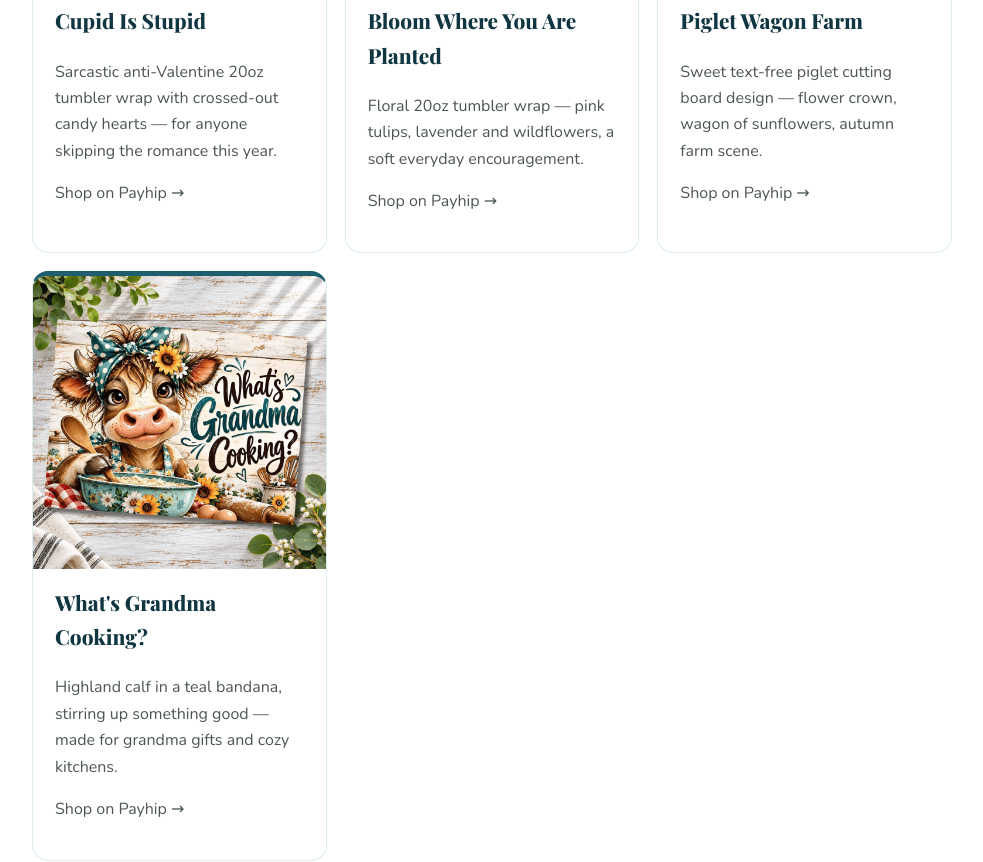
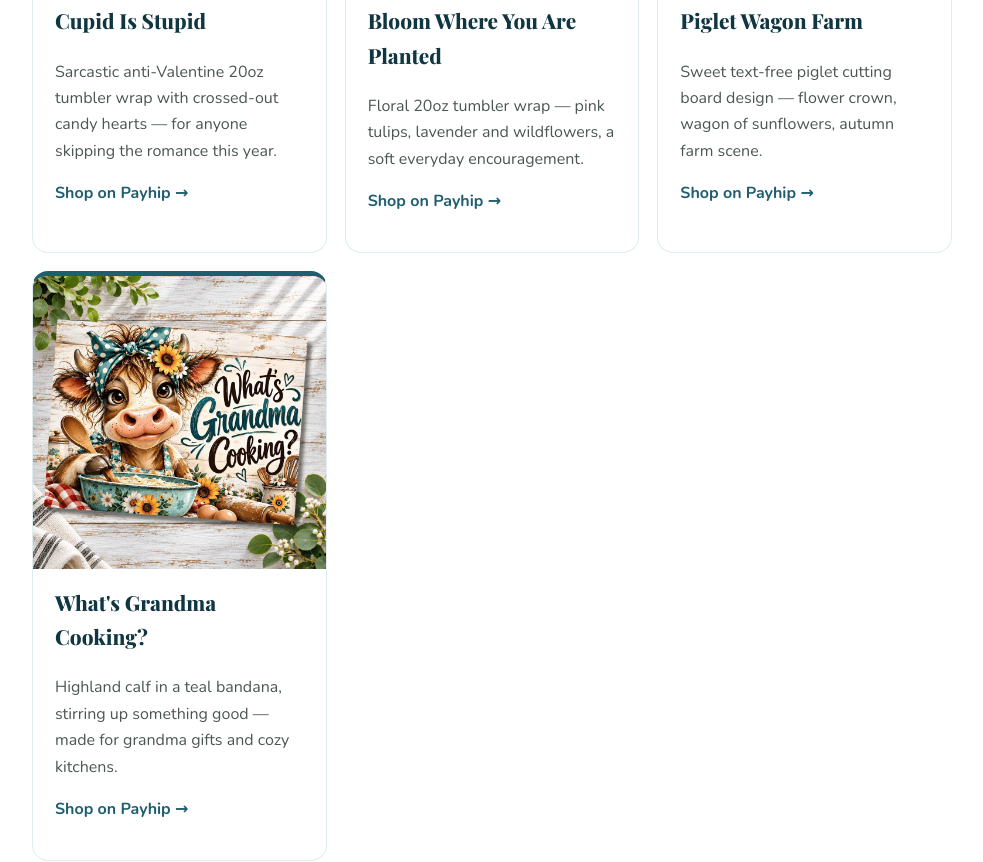
Before and after one commit to floozylousclipartcorner/floozylous-blog, a plain HTML site: page index.html in a window 1280 px wide. Shown: the part 1041-1903 px from the top of the page, without its empty margins (148-1131 px from the left). Drawn offline with nearby package versions, Linux system fonts and the light colour scheme.

Commit message:
Add .card .more style for featured drops

```diff
--- a/assets/style.css
+++ b/assets/style.css
@@ -137,3 +137,6 @@ a.post-row:hover{border-color:var(--teal-weathered);box-shadow:0 4px 14px rgba(1
 .backtoblog{text-align:center;margin:2px 0 34px;font-size:1.05rem;font-weight:700}
 .backtoblog a{color:var(--teal-deep);text-decoration:none}
 .backtoblog a:hover{color:var(--rust);text-decoration:underline}
+
+/* featured drops: shop link line inside a card */
+.card .more{color:var(--teal);font-weight:700}
```
